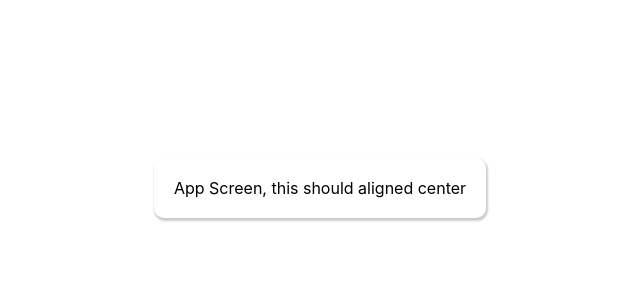
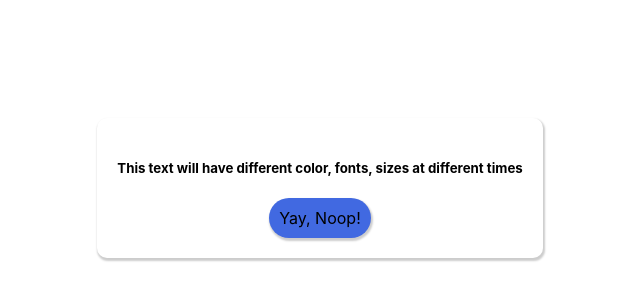
Before and after one commit to senthilbalajiganesan/custom-color-typo-i18, a React (Create React App) app: page / in a window 1280 px wide. Shown: the part 212-512 px from the top of the page, without its empty margins (320-960 px from the left). Built offline with nearby package versions, Linux system fonts and the light colour scheme.

Commit message:
added button, designed, completed component designs

```diff
--- /dev/null
+++ b/src/components/Button/Button.scss
@@ -0,0 +1,7 @@
+.button {
+  background-color: royalblue;
+  padding: 10px;
+  box-shadow: 1px 2px 2px 1px #0003;
+  border-radius: 20px;
+  cursor: pointer;
+}
--- /dev/null
+++ b/src/components/Button/Button.tsx
@@ -0,0 +1,6 @@
+import React from "react";
+import "./Button.scss";
+
+export default (props: any) => {
+  return <div className="button">{props.buttonText || "Yay, Noop!"}</div>;
+};
--- a/src/components/Card/Card.scss
+++ b/src/components/Card/Card.scss
@@ -1,6 +1,7 @@
 .card {
   box-shadow: 1px 2px 2px 1px #0003;
   display: flex;
+  flex-direction: column;
   align-items: center;
   justify-content: center;
   padding: 20px;
--- a/src/components/index.ts
+++ b/src/components/index.ts
@@ -1 +1,2 @@
 export { default as Card } from "./Card/Card";
+export { default as Button } from "./Button/Button";
--- a/src/screens/Main/Main.tsx
+++ b/src/screens/Main/Main.tsx
@@ -1,11 +1,16 @@
 import React from "react";
-import { Card } from "components";
+import { Card, Button } from "components";
 import "./Main.scss";
 
 export default (props: any) => {
   return (
     <div className="center">
-      <Card>App Screen, this should aligned center</Card>
+      <Card>
+        <h5>
+          This text will have different color, fonts, sizes at different times
+        </h5>
+        <Button />
+      </Card>
     </div>
   );
 };
```
